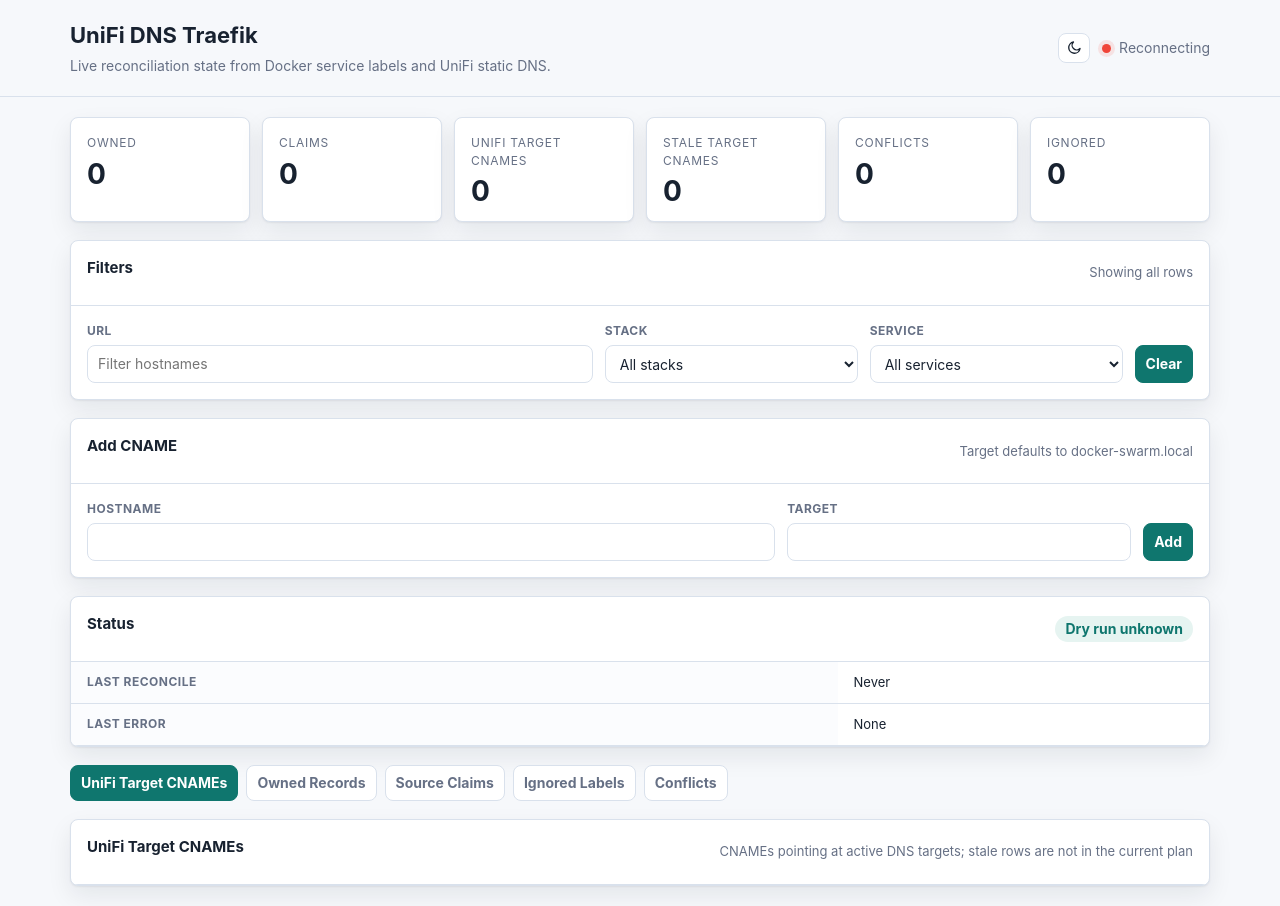
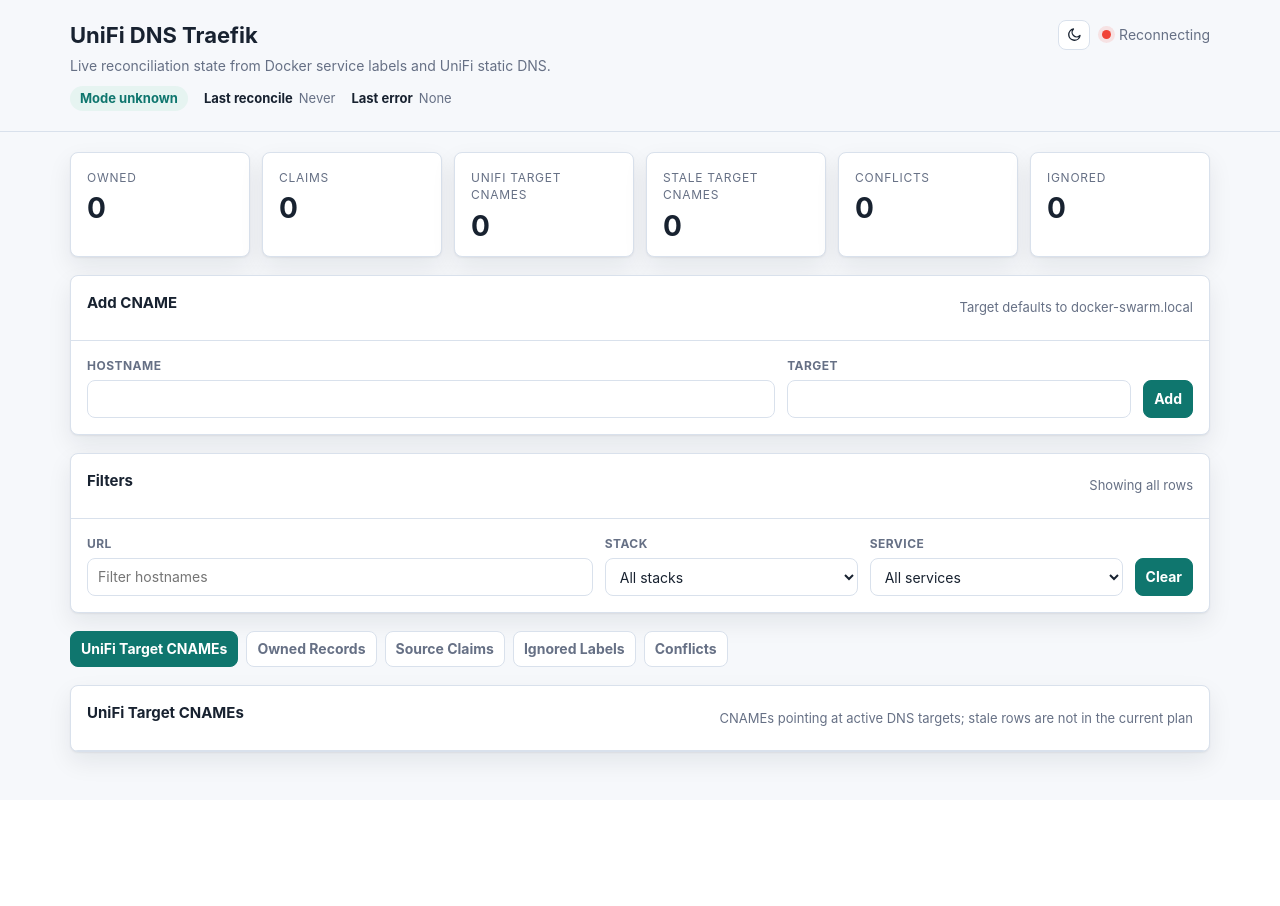
Before and after one commit to constructorfleet/traefik-unifi-dns, a Python web app: template app/templates/dashboard.html in a window 1280 px wide. After the commit the page ends 772 px from the top, so only its background shows below. Run offline with Jinja, Linux system fonts and the light colour scheme; the template is opened without the code that fills it, so the values that code supplies are empty.

Commit message:
Refine dashboard status layout

```diff
--- a/app/templates/dashboard.html
+++ b/app/templates/dashboard.html
@@ -16,6 +16,7 @@
       --accent-soft:#e6f4f1;
       --warn:#b42318;
       --warn-soft:#fff1f0;
+      --table-head:#eef3f8;
       --shadow:0 1px 2px rgba(16,24,40,.06),0 10px 24px rgba(16,24,40,.08);
     }
     [data-theme="dark"]{
@@ -29,6 +30,7 @@
       --accent-soft:#12332f;
       --warn:#fb7185;
       --warn-soft:#3b1720;
+      --table-head:#1d2630;
       --shadow:0 1px 2px rgba(0,0,0,.32),0 10px 24px rgba(0,0,0,.28);
     }
     *{box-sizing:border-box}
@@ -48,7 +50,12 @@
     }
     [data-theme="dark"] header{background:rgba(15,20,25,.94)}
     .shell{max-width:1180px;margin:0 auto;padding:20px}
-    .topbar{display:flex;align-items:center;justify-content:space-between;gap:16px}
+    .topbar{display:flex;align-items:flex-start;justify-content:space-between;gap:16px}
+    .header-main{display:grid;gap:10px;min-width:0}
+    .header-meta{display:flex;flex-wrap:wrap;align-items:center;gap:8px 16px;color:var(--muted);font-size:13px}
+    .meta-item{display:flex;align-items:center;gap:6px;min-width:0}
+    .meta-label{font-weight:700;color:var(--text)}
+    .meta-value{overflow-wrap:anywhere}
     h1{margin:0;font-size:22px;font-weight:700;letter-spacing:0}
     h2{margin:0 0 10px;font-size:15px;font-weight:700;letter-spacing:0}
     .subtitle{margin:4px 0 0;color:var(--muted)}
@@ -118,7 +125,7 @@
     .table-wrap{overflow:auto}
     table{width:100%;border-collapse:collapse}
     th,td{padding:11px 16px;border-bottom:1px solid var(--line);text-align:left;vertical-align:top}
-    th{color:var(--muted);font-size:12px;font-weight:700;text-transform:uppercase;letter-spacing:.04em;background:#fbfcfe}
+    th{color:var(--muted);font-size:12px;font-weight:700;text-transform:uppercase;letter-spacing:.04em;background:var(--table-head)}
     td{font-size:13px}
     code{font-family:ui-monospace,SFMono-Regular,Menlo,Monaco,Consolas,monospace;font-size:12px}
     .empty{padding:22px 16px;color:var(--muted)}
@@ -126,6 +133,7 @@
     @media (max-width:760px){
       .shell{padding:14px}
       .topbar{align-items:flex-start;flex-direction:column}
+      .header-actions{width:100%;justify-content:space-between}
       .cards{grid-template-columns:repeat(2,minmax(0,1fr))}
       .filters{grid-template-columns:1fr}
       .add-cname{grid-template-columns:1fr}
@@ -136,9 +144,16 @@
 <body>
   <header>
     <div class="shell topbar">
-      <div>
-        <h1>UniFi DNS Traefik</h1>
-        <p class="subtitle">Live reconciliation state from Docker service labels and UniFi static DNS.</p>
+      <div class="header-main">
+        <div>
+          <h1>UniFi DNS Traefik</h1>
+          <p class="subtitle">Live reconciliation state from Docker service labels and UniFi static DNS.</p>
+        </div>
+        <div class="header-meta" aria-label="Controller status">
+          <span id="dry-run" class="badge">Mode unknown</span>
+          <span class="meta-item"><span class="meta-label">Last reconcile</span><span id="last-reconcile" class="meta-value">Never</span></span>
+          <span class="meta-item"><span class="meta-label">Last error</span><span id="last-error" class="meta-value">None</span></span>
+        </div>
       </div>
       <div class="header-actions">
         <button id="theme-toggle" class="secondary icon-button" type="button" aria-label="Toggle dark theme" title="Toggle dark theme"></button>
@@ -154,6 +169,23 @@
       <div class="card"><div class="label">Stale Target CNAMEs</div><div id="stale-cname-count" class="value">0</div></div>
       <div class="card"><div class="label">Conflicts</div><div id="conflicts-count" class="value">0</div></div>
       <div class="card"><div class="label">Ignored</div><div id="ignored-count" class="value">0</div></div>
+    </section>
+    <section class="panel">
+      <div class="panel-head">
+        <h2>Add CNAME</h2>
+        <span id="add-cname-status" class="panel-note">Target defaults to docker-swarm.local</span>
+      </div>
+      <form id="add-cname-form" class="add-cname">
+        <div class="field">
+          <label for="add-cname-hostname">Hostname</label>
+          <input id="add-cname-hostname" name="hostname" type="text" autocomplete="off">
+        </div>
+        <div class="field">
+          <label for="add-cname-target">Target</label>
+          <input id="add-cname-target" name="target" type="text" autocomplete="off">
+        </div>
+        <button type="submit">Add</button>
+      </form>
     </section>
     <section class="panel">
       <div class="panel-head">
@@ -174,37 +206,6 @@
           <select id="service-filter"><option value="">All services</option></select>
         </div>
         <button id="clear-filters" type="button">Clear</button>
-      </div>
-    </section>
-    <section class="panel">
-      <div class="panel-head">
-        <h2>Add CNAME</h2>
-        <span id="add-cname-status" class="panel-note">Target defaults to docker-swarm.local</span>
-      </div>
-      <form id="add-cname-form" class="add-cname">
-        <div class="field">
-          <label for="add-cname-hostname">Hostname</label>
-          <input id="add-cname-hostname" name="hostname" type="text" autocomplete="off">
-        </div>
-        <div class="field">
-          <label for="add-cname-target">Target</label>
-          <input id="add-cname-target" name="target" type="text" autocomplete="off">
-        </div>
-        <button type="submit">Add</button>
-      </form>
-    </section>
-    <section class="panel">
-      <div class="panel-head">
-        <h2>Status</h2>
-        <span id="dry-run" class="badge">Dry run unknown</span>
-      </div>
-      <div class="table-wrap">
-        <table>
-          <tbody>
-            <tr><th>Last reconcile</th><td id="last-reconcile">Never</td></tr>
-            <tr><th>Last error</th><td id="last-error">None</td></tr>
-          </tbody>
-        </table>
       </div>
     </section>
     <nav class="tabs" aria-label="Record views">
@@ -440,7 +441,7 @@
 
     function renderState(state) {
       currentState = state;
-      $("dry-run").textContent = state.dry_run ? "Dry run enabled" : "Dry run disabled";
+      $("dry-run").textContent = state.dry_run ? "Dry run" : "Live mode";
       $("dry-run").className = state.dry_run ? "badge warn" : "badge";
       $("last-reconcile").textContent = state.last_reconcile ? new Date(state.last_reconcile * 1000).toLocaleString() : "Never";
       $("last-error").textContent = text(state.last_error);
```
Also changed, not shown: tests/test_dashboard.py (+7 -0 lines).
